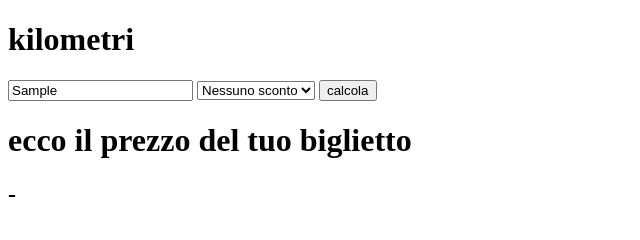
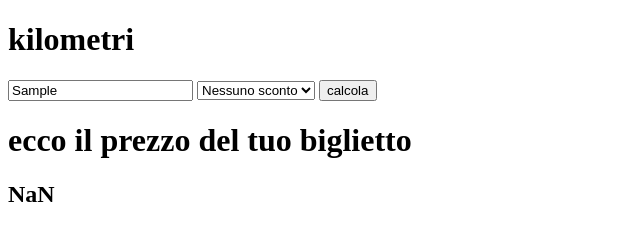
Before and after one commit to Blaser993/js-biglietto-treno-form, a plain HTML site: page index.html in a window 1280 px wide. Both pictures are taken after typing "Sample" into the empty fields and a click on the button "calcola". Shown: the full height of the page, 0-640 px from the left. Drawn offline with Linux system fonts and the light colour scheme.

Commit message:
FEAT ora mostro prezzo all'utente

```diff
--- a/index.html
+++ b/index.html
@@ -23,7 +23,7 @@
 
     <h1>ecco il prezzo del tuo biglietto</h1>
 
-    <h2 id="billPrice">-</h2>
+    <h2 id="bill_price">-</h2>
 
 
     <script src="./script.js" ></script>
--- a/script.js
+++ b/script.js
@@ -23,6 +23,8 @@ element.addEventListener("click",
 
         let billPrice = parseFloat((distance * COST_PER_KM) * discount ).toFixed(2);
         console.log(billPrice + " €");
+        document.getElementById("bill_price").innerHTML = (billPrice)
+
 
     }
 
```
